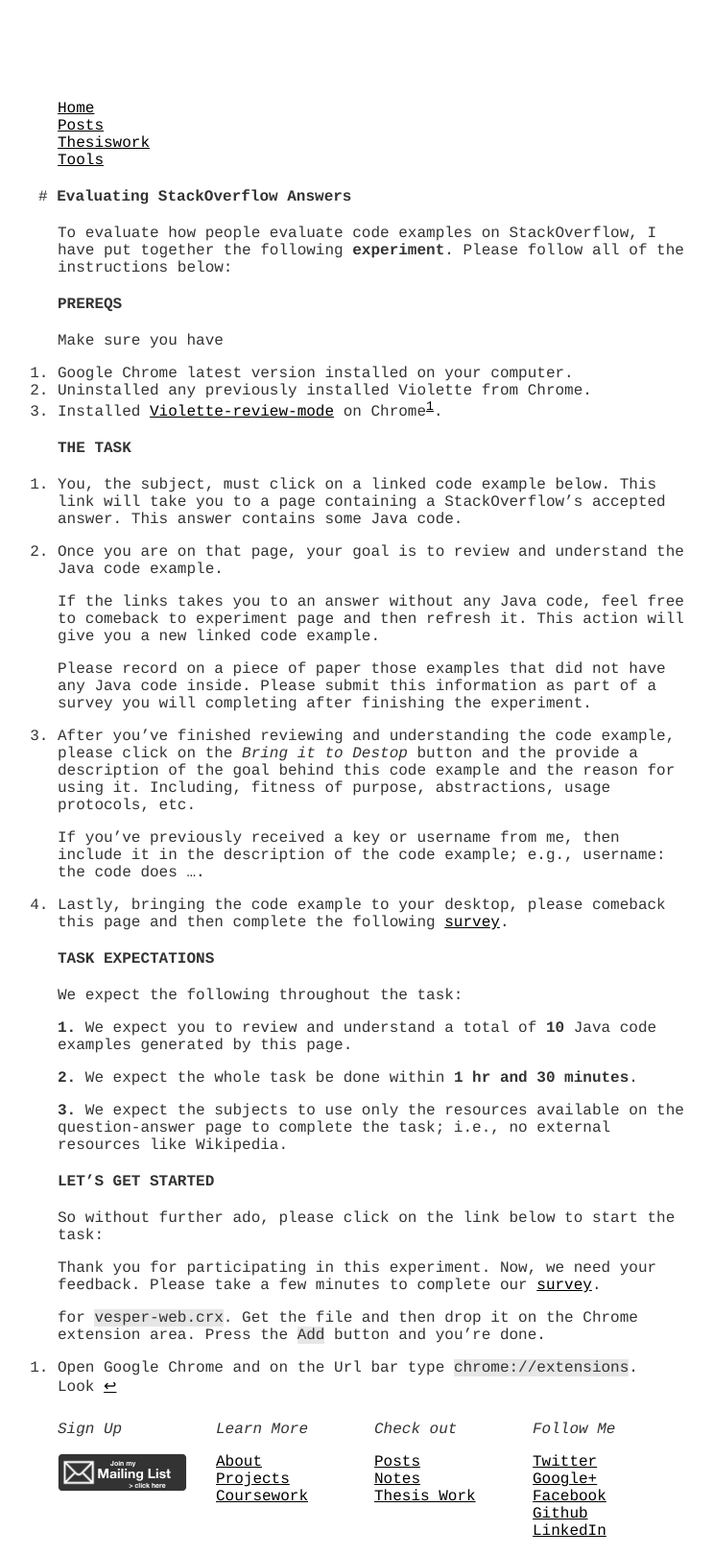
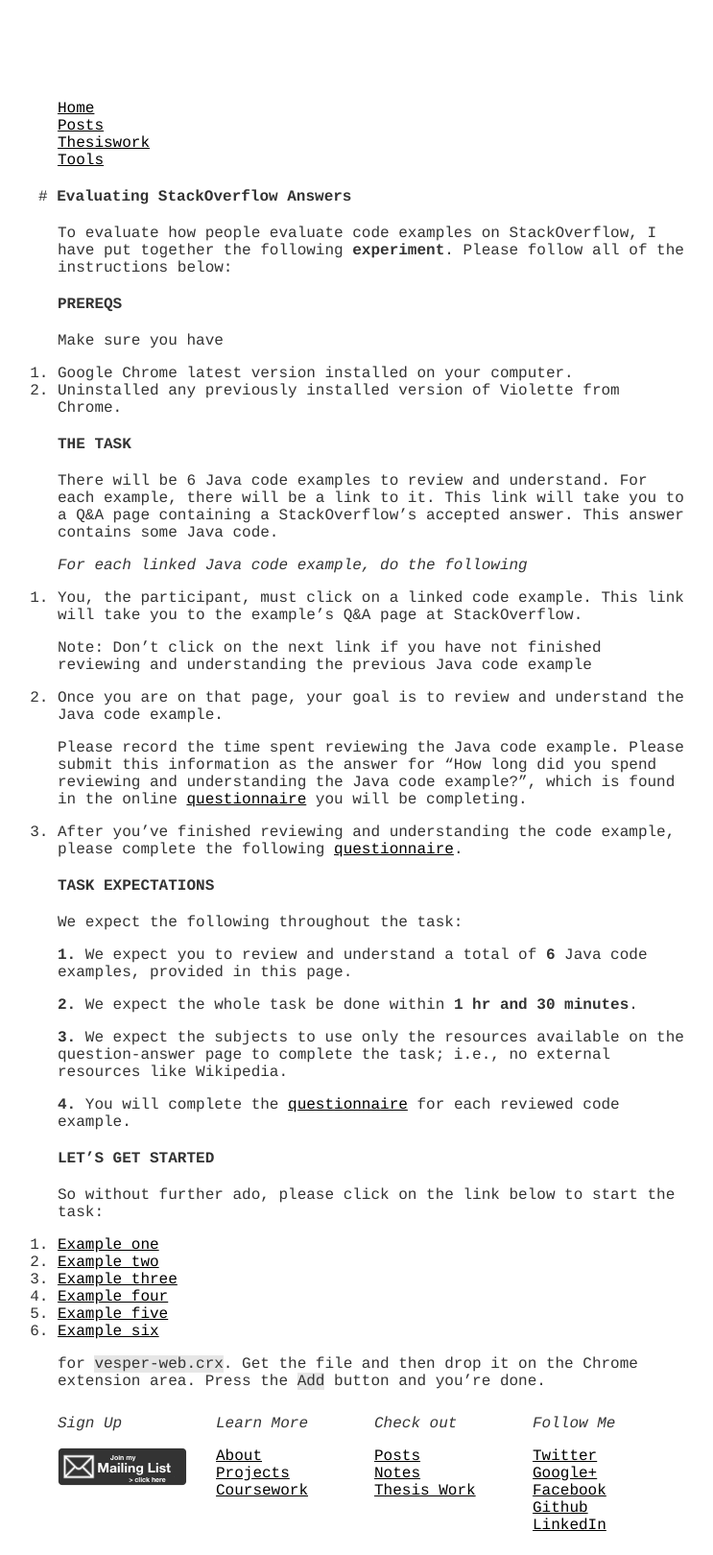
Before and after one commit to hsanchez/hsanchez.github.io, a Jekyll site: the page built from posts/thesiswork/tools/_posts/2015-01-27-evaluate-answer.md, in a window 1280 px wide. Shown: the whole page at 96% size, without its empty margins (250-993 px from the left). Built offline with Jekyll 4.4.1, drawn with Linux system fonts in a browser that asks for light colours; Markdown is read by kramdown in place of the engine named in the settings.

Commit message:
with and without Violette experiment page

```diff
--- a/posts/thesiswork/tools/_posts/2015-01-27-evaluate-answer.md
+++ b/posts/thesiswork/tools/_posts/2015-01-27-evaluate-answer.md
@@ -14,45 +14,40 @@ To evaluate how people evaluate code examples on StackOverflow, I have put toget
 Make sure you have
 
 1. Google Chrome latest version installed on your computer.
-2. Uninstalled any previously installed Violette from Chrome.
-3. Installed <a href="https://www.dropbox.com/s/pwgsp7tzf1tc2v2/violette-review.crx?dl=0" target="_blank">Violette-review-mode</a> on Chrome[^1].
-
+2. Uninstalled any previously installed version of Violette from Chrome.
 
 # THE TASK
 
-1. You, the subject, must click on a linked code example below.
-This link will take you to a page containing a StackOverflow's accepted answer.
+There will be 6 Java code examples to review and understand. For each example, there will be
+a link to it. This link will take you to a Q&A page containing a StackOverflow's accepted answer.
 This answer contains some Java code.
+
+*For each linked Java code example, do the following*
+
+1. You, the participant, must click on a linked code example.
+This link will take you to the example's Q&A page at StackOverflow.
+
+    Note: Don't click on the next link if you have not finished reviewing and understanding
+    the previous Java code example
 
 2. Once you are on that page, your goal is to review and understand the Java
 code example.
 
-    If the links takes you to an answer without any Java code, feel free to
-    comeback to experiment page and then refresh it. This action will give you
-    a new linked code example.
+    Please record the time spent reviewing the Java code example. Please submit
+    this information as the answer for "How long did you spend reviewing and
+    understanding the Java code example?", which is found in the
+    online [questionnaire](http://bit.ly/1OQoF0D) you will be completing.
 
-    Please record on a piece of paper those examples that did not have any Java
-    code inside. Please submit this information as part of a survey you will
-    completing after finishing the experiment.
 
-3. After you've finished reviewing and understanding the code example, please
-click on the _Bring it to Destop_ button and the provide a description of the
-goal behind this code example and the reason for using it. Including, fitness of
-purpose, abstractions, usage protocols, etc.
-
-    If you've previously received a key or username from me,
-    then include it in the description of the code example;
-    e.g., username: the code does ....
-
-4. Lastly, bringing the code example to your desktop, please comeback this page
-and then complete the following [survey](http://goo.gl/vzqmzG).
+4. After you've finished reviewing and understanding the code example, please
+complete the following [questionnaire](http://bit.ly/1OQoF0D).
 
 # TASK EXPECTATIONS
 
 We expect the following throughout the task:
 
-**1.** We expect you to review and understand a total of **10** Java code examples
-generated by this page.
+**1.** We expect you to review and understand a total of **6** Java code examples,
+provided in this page.
 
 **2.** We expect the whole task be done within **1 hr and 30 minutes**.
 
@@ -60,72 +55,22 @@ generated by this page.
 question-answer page to complete the task; i.e., no external resources like
 Wikipedia.
 
+**4.** You will complete the [questionnaire](http://bit.ly/1OQoF0D) for each reviewed
+code example.
+
 
 # LET'S GET STARTED
 
 So without further ado, please click on the link below to start the task:
 
-<div id="example">
-</div>
+1. <a href="http://stackoverflow.com/questions/14210307/android-how-to-get-specific-data-from-url-json#14210519" target="_blank">Example one</a>
+2. <a href="http://stackoverflow.com/questions/22909429/android-save-a-bitmap-to-bmp-file-format#22914268" target="_blank">Example two</a>
+3. <a href="http://stackoverflow.com/questions/21884805/libgdx-0-9-9-apply-cubemap-in-environment#22777350" target="_blank">Example three</a>
+4. <a href="http://stackoverflow.com/questions/12560246/how-to-add-a-push-notification-in-my-own-android-app#12560639" target="_blank">Example four</a>
+5. <a href="http://stackoverflow.com/questions/24176493/guice-dynamic-inject-with-custom-annotation" target="_blank">Example five</a>
+6. <a href="http://stackoverflow.com/questions/3682587/split-string-of-varying-length-using-regex/3685197#3685197" target="_blank">Example six</a>
 
 
-Thank you for participating in this experiment. Now, we need your feedback. Please
-take a few minutes to complete our [survey](http://goo.gl/vzqmzG).
-
-
-<script>
-  function shuffle(array) {
-      var currentIndex = array.length
-        , temporaryValue
-        , randomIndex
-        ;
-
-      // While there remain elements to shuffle...
-      while (0 !== currentIndex) {
-
-        // Pick a remaining element...
-        randomIndex   = Math.floor(Math.random() * currentIndex);
-        currentIndex -= 1;
-
-        // And swap it with the current element.
-        temporaryValue      = array[currentIndex];
-        array[currentIndex] = array[randomIndex];
-        array[randomIndex]  = temporaryValue;
-      }
-
-      return array;
-  }
-
-  $(document).ready(function(){
-
-
-
-     // use this https://github.com/marcuswestin/store.js
-     // http://jsfiddle.net/hHLXr/12/
-     // http://okta6.ideone.com/gfx2/js/ideone-index.js
-     // http://html5demos.com/contenteditable
-     var cached   = JSON.parse(window.localStorage.getItem('cached'));
-     var shuffled = shuffle(cached.items);
-
-     var selected = shuffled[0] || null;
-     if(selected != null){
-
-       var replace = $("<div/>", {'class':'file-editor', 'html': 'A. ', 'style': 'font-weight: bold;'});
-       var link    = $('<a>', {
-        'text': selected.title,
-        'href': selected.href,
-        'target': selected.target,
-        'style': 'cursor: pointer;'
-       });
-
-       replace.append(link);
-
-       $("#example").replaceWith(replace);
-     }
-
-
-  });
-</script>
 
 [^1]: Open Google Chrome and on the Url bar type `chrome://extensions`. Look
 for `vesper-web.crx`. Get the file and then drop it on the Chrome extension
```
Also changed, not shown: posts/thesiswork/tools/_posts/2015-01-28-violette-multistage.md (+4 -0 lines).
